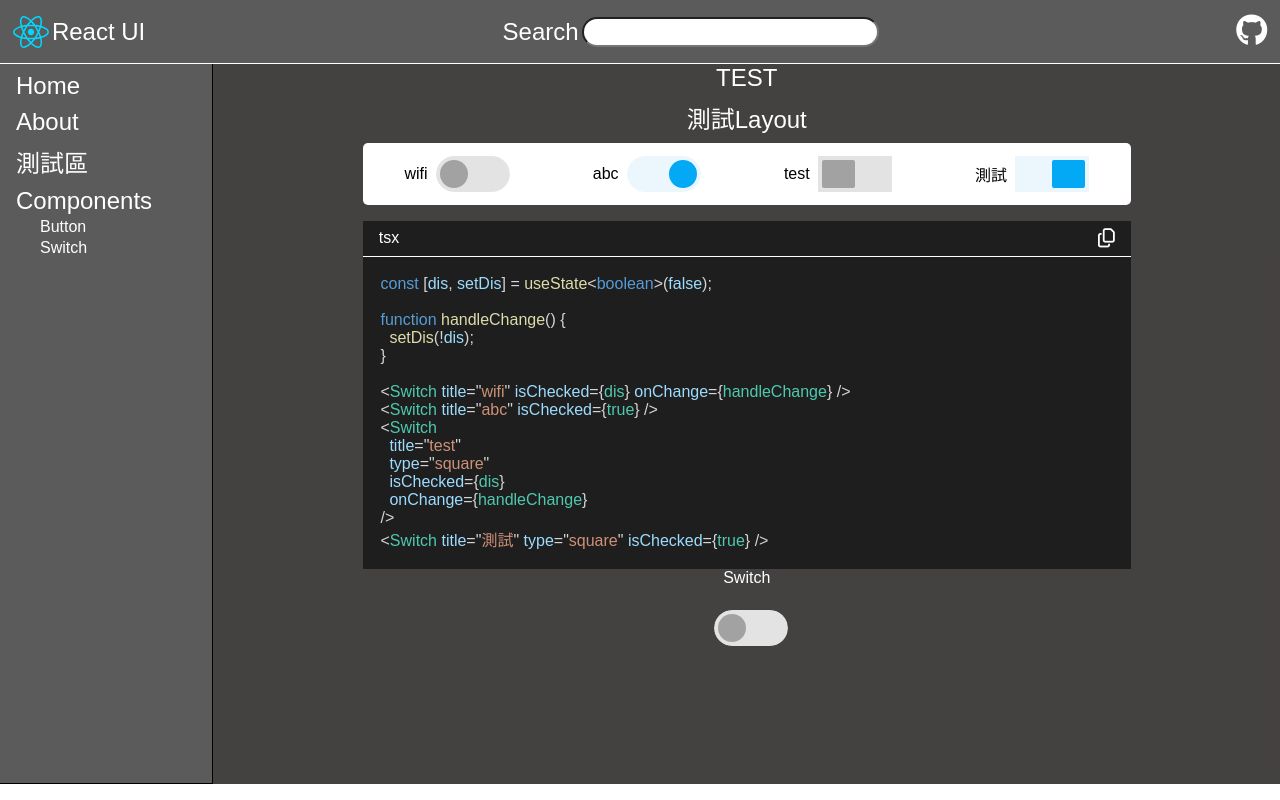
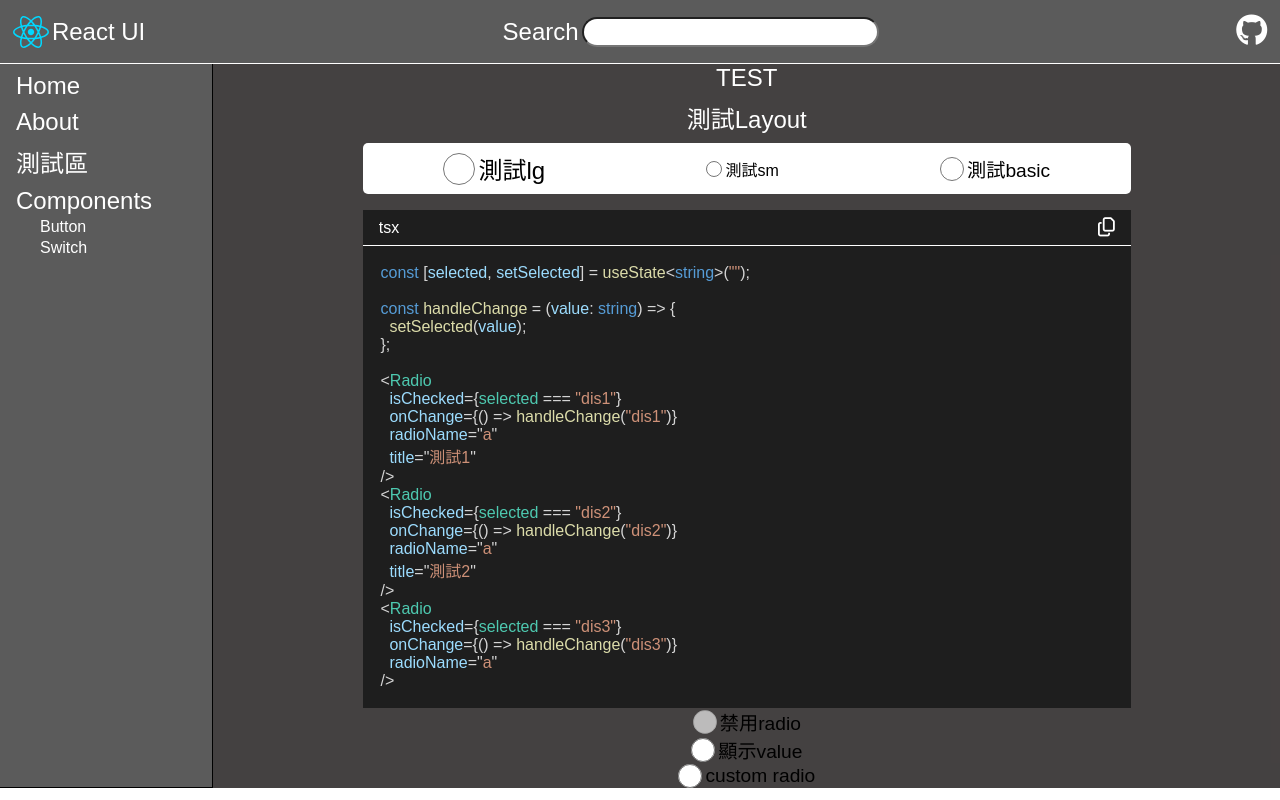
Before and after one commit to ianSama0217/React-UI, a React (Vite) app: page /React_UI/test in a window 1280 px wide. Built offline with nearby package versions, Linux system fonts and the light colour scheme; a web font is replaced by a local one.

Commit message:
radio component

```diff
--- /dev/null
+++ b/public/style/components/radio.scss
@@ -0,0 +1,41 @@
+.radio {
+  //border: 1px solid red;
+
+  .grid {
+    display: flex;
+    justify-content: center;
+    align-items: center;
+
+    .basic {
+      width: 1.5rem;
+      height: 1.5rem;
+      margin-right: 0.2rem;
+    }
+
+    span {
+      font-size: 1.2rem;
+    }
+  }
+
+  .radio-sm {
+    input[type="radio"] {
+      width: 1rem;
+      height: 1rem;
+    }
+
+    span {
+      font-size: 1rem;
+    }
+  }
+
+  .radio-lg {
+    input[type="radio"] {
+      width: 2rem;
+      height: 2rem;
+    }
+
+    span {
+      font-size: 1.5rem;
+    }
+  }
+}
--- a/public/style/index.scss
+++ b/public/style/index.scss
@@ -13,6 +13,8 @@
 @use "./components/button.scss";
 
 @use "./components/switch.scss";
+
+@use "./components/radio.scss";
 
 /* containers style */
 @use "./containers/homepage.scss";
--- /dev/null
+++ b/src/components/radio/index.tsx
@@ -0,0 +1,79 @@
+import React from "react";
+
+type Props = {
+  size?: "radio-sm" | "radio-lg";
+  title?: string;
+  value?: string;
+  radioName?: string;
+  isChecked: boolean; //預設是否選取
+  onChange?: (prop?: any) => void;
+  disabled?: boolean;
+  customStyle?: string;
+};
+
+const Radio: React.FC<Props> = ({
+  size,
+  title,
+  value,
+  radioName,
+  isChecked,
+  onChange = () => {},
+  disabled,
+  customStyle,
+}) => {
+  return (
+    <div className="radio">
+      {isChecked && disabled ? (
+        <div className={`grid ${size}`}>
+          <input
+            type="radio"
+            value={value}
+            name={radioName}
+            checked
+            disabled
+            className={`basic ${customStyle}`}
+            onChange={onChange}
+          />
+          <span>{title}</span>
+        </div>
+      ) : isChecked ? (
+        <div className={`grid ${size}`}>
+          <input
+            type="radio"
+            value={value}
+            name={radioName}
+            checked
+            className={`basic ${customStyle}`}
+            onChange={onChange}
+          />
+          <span>{title}</span>
+        </div>
+      ) : disabled ? (
+        <div className={`grid ${size}`}>
+          <input
+            type="radio"
+            value={value}
+            name={radioName}
+            disabled
+            className={`basic  ${customStyle}`}
+            onChange={onChange}
+          />
+          <span>{title}</span>
+        </div>
+      ) : (
+        <div className={`grid ${size}`}>
+          <input
+            type="radio"
+            value={value}
+            name={radioName}
+            className={`basic ${customStyle}`}
+            onChange={onChange}
+          />
+          <span>{title}</span>
+        </div>
+      )}
+    </div>
+  );
+};
+
+export default Radio;
--- a/src/containers/test/index.tsx
+++ b/src/containers/test/index.tsx
@@ -1,44 +1,66 @@
 import React, { useState } from "react";
 import BasicLayout from "../../components/basicLayout";
-import Switch from "../../components/switch";
+import Radio from "../../components/radio";
 
 const TestPage: React.FC = () => {
-  const [dis, setDis] = useState<boolean>(false);
+  const [selected, setSelected] = useState<string>("");
 
-  function handleChange() {
-    setDis(!dis);
-  }
+  const handleChange = (value: string) => {
+    setSelected(value);
+  };
 
   const components = [
-    <Switch title="wifi" isChecked={dis} onChange={handleChange} />,
-    <Switch title="abc" isChecked={true} />,
-    // <Switch title="Test" isChecked={true} />,
-    <Switch
-      title="test"
-      type="square"
-      isChecked={dis}
-      onChange={handleChange}
+    <Radio
+      size="radio-lg"
+      isChecked={selected === "dis1"}
+      onChange={() => handleChange("dis1")}
+      radioName="a"
+      title="測試lg"
     />,
-    <Switch title="測試" type="square" isChecked={true} />,
-    // <Switch title="測試" type="square" isChecked={true} disabled={true} />,
+    <Radio
+      size="radio-sm"
+      isChecked={selected === "dis2"}
+      onChange={() => handleChange("dis2")}
+      radioName="a"
+      title="測試sm"
+    />,
+    <Radio
+      isChecked={selected === "dis3"}
+      onChange={() => handleChange("dis3")}
+      radioName="a"
+      title="測試basic"
+    />,
   ];
 
+  const handleChange2 = (event: React.ChangeEvent<HTMLInputElement>) => {
+    const value = event.target.value;
+    console.log(value);
+  };
+
   const codeContent = `
-    const [dis, setDis] = useState<boolean>(false);
+    const [selected, setSelected] = useState<string>("");
 
-    function handleChange() {
-      setDis(!dis);
-    }
+    const handleChange = (value: string) => {
+      setSelected(value);
+    };
 
-    <Switch title="wifi" isChecked={dis} onChange={handleChange} />
-    <Switch title="abc" isChecked={true} />
-    <Switch
-      title="test"
-      type="square"
-      isChecked={dis}
-      onChange={handleChange}
+    <Radio
+      isChecked={selected === "dis1"}
+      onChange={() => handleChange("dis1")}
+      radioName="a"
+      title="測試1"
     />
-    <Switch title="測試" type="square" isChecked={true} />
+    <Radio
+      isChecked={selected === "dis2"}
+      onChange={() => handleChange("dis2")}
+      radioName="a"
+      title="測試2"
+    />
+    <Radio
+      isChecked={selected === "dis3"}
+      onChange={() => handleChange("dis3")}
+      radioName="a"
+    />
 `;
 
   return (
@@ -49,8 +71,18 @@ const TestPage: React.FC = () => {
         components={components}
         code={codeContent}
       />
-      <span style={{ color: "white", fontSize: "1rem" }}>Switch</span>
-      <Switch isChecked={false} />
+      <Radio title="禁用radio" isChecked={false} disabled={true} />
+      <Radio
+        title="顯示value"
+        isChecked={selected === "dis1"}
+        value="123"
+        onChange={handleChange2}
+      />
+      <Radio
+        title="custom radio"
+        isChecked={selected === "dis1"}
+        customStyle="big"
+      />
     </div>
   );
 };
```
